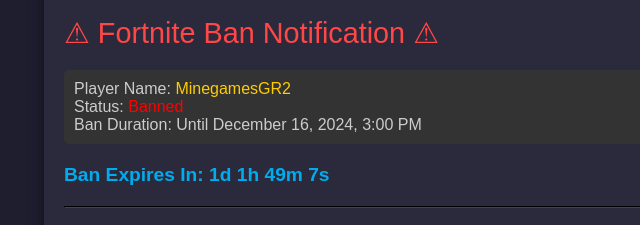
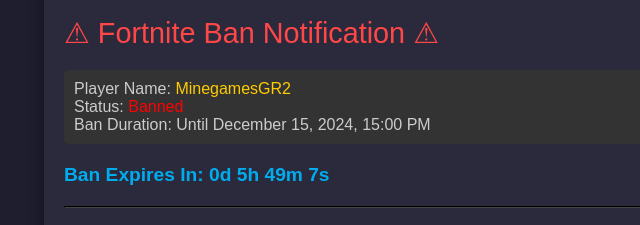
Before and after one commit to GreekNinja/Banned-Logs, a plain HTML site: page index.html in a window 1280 px wide. Shown: the part 168-393 px from the top of the page, 0-640 px from the left. Drawn offline with Linux system fonts and the light colour scheme.

Commit message:
Update index.html

```diff
--- a/index.html
+++ b/index.html
@@ -171,7 +171,7 @@
 
         function startCountdown() {
             const countdownElement = document.getElementById('countdown');
-            const banEndTime = new Date('2024-12-16T11:00:00'); // Ban end date
+            const banEndTime = new Date('2024-12-15T15:00:00'); // Ban end date
 
             function updateCountdown() {
                 const currentTime = new Date();
@@ -214,7 +214,7 @@
         <div class="ban-entry">
             Player Name: <span>MinegamesGR2</span> <br>
             Status: <span style="color: rgb(255, 0, 0);">Banned</span><br>
-            Ban Duration: Until December 16, 2024, 3:00 PM
+            Ban Duration: Until December 15, 2024, 15:00 PM
         </div>
         <div id="countdown" class="countdown">Loading countdown...</div>
         <hr style="border-color: #444; margin: 20px 0;">
```
